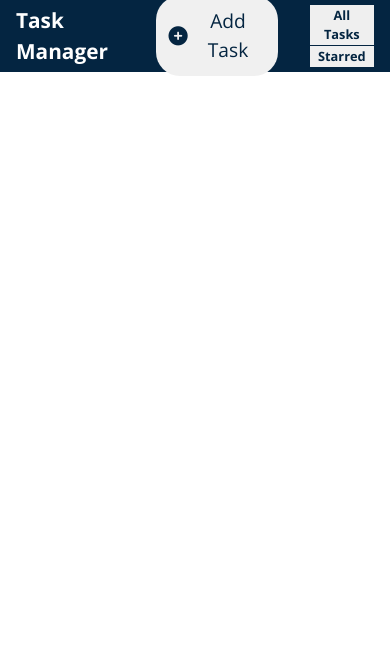
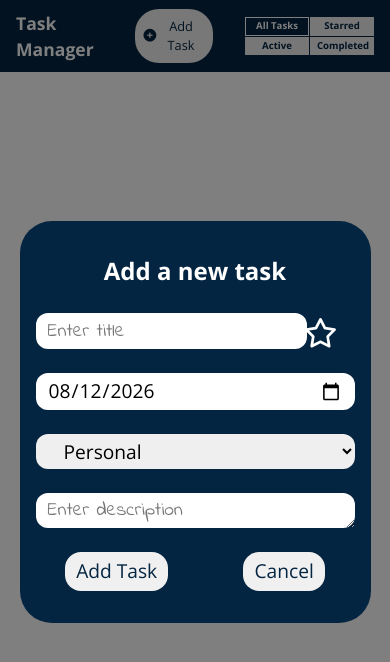
Before and after one commit to mer-mlpq/Personal-task-manager, a React (Vite) app: page / in a window 390 px wide. Both pictures are taken after a click on the button "Add Task". Shown: the top 662 px of the page. Built offline with nearby package versions, Linux system fonts and the light colour scheme.

Commit message:
added te add task button functionality

```diff
--- a/index.html
+++ b/index.html
@@ -10,7 +10,7 @@
     <link rel="preconnect" href="https://fonts.googleapis.com" />
     <link rel="preconnect" href="https://fonts.gstatic.com" crossorigin />
     <link
-      href="https://fonts.googleapis.com/css2?family=Indie+Flower&family=Open+Sans:ital,wght@0,300..800;1,300..800&display=swap"
+      href="https://fonts.googleapis.com/css2?family=Indie+Flower&family=Caveat&family=Open+Sans:ital,wght@0,300..800;1,300..800&display=swap"
       rel="stylesheet"
     />
     <meta name="viewport" content="width=device-width, initial-scale=1.0" />
--- a/src/App.jsx
+++ b/src/App.jsx
@@ -1,10 +1,15 @@
 import "./css/App.css";
+import { useState } from "react";
 import Navbar from "./components/Navbar";
+import NewTask from "./components/NewTask";
 
 function App() {
+  const [isNewTaskOpen, setIsNewTaskOpen] = useState(false);
+
   return (
     <>
-      <Navbar />
+      <Navbar setIsNewTaskOpen={setIsNewTaskOpen} />
+      {isNewTaskOpen && <NewTask setIsNewTaskOpen={setIsNewTaskOpen} />}
     </>
   );
 }
--- a/src/components/Navbar.jsx
+++ b/src/components/Navbar.jsx
@@ -1,19 +1,21 @@
 import React from "react";
 import "../css/Navbar.css";
-const Navbar = () => {
+const Navbar = ({ setIsNewTaskOpen }) => {
   return (
     <nav className="open-sans">
       <div className="left-half">
         <h1 className="title ">Task Manager</h1>
       </div>
       <div className="right-half">
-        <button className="add-button">
+        <button className="add-button" onClick={() => setIsNewTaskOpen(true)}>
           <i className="fa-solid fa-circle-plus add-icon"></i>
           <p>Add Task</p>
         </button>
-        <div className="task-type">
-          <button className="all-tasks-btn">All Tasks</button>
+        <div className="task-filters">
+          <button className="all-tasks-btn active">All Tasks</button>
           <button className="starred-tasks-btn">Starred</button>
+          <button className="active-tasks-btn">Active</button>
+          <button className="completed-tasks-btn">Completed</button>
         </div>
       </div>
     </nav>
--- /dev/null
+++ b/src/components/NewTask.jsx
@@ -0,0 +1,74 @@
+import React from "react";
+import { useState } from "react";
+import "../css/NewTask.css";
+const NewTask = ({ setIsNewTaskOpen }) => {
+  const dateToday = new Date();
+  const [starred, setStarred] = useState(false);
+
+  const handleSumbit = (e) => {
+    e.preventDefault();
+    setIsNewTaskOpen(false);
+  };
+  const handleCancel = (e) => {
+    e.preventDefault();
+    setIsNewTaskOpen(false);
+  };
+
+  return (
+    <>
+      <div className="modal-overlay">
+        <form className="new-task-form open-sans" action="">
+          <h3>Add a new task</h3>
+          <input
+            className="new-task-title indie-flower"
+            type="text"
+            placeholder="Enter title"
+            required
+          />
+          <i
+            className={`fa-${starred ? "solid" : "regular"} fa-star star-icon`}
+            onClick={() => setStarred(!starred)}
+          ></i>
+
+          <div className="task-details">
+            <input
+              className="new-task-time"
+              type="date"
+              defaultValue={`${dateToday.toISOString().split("T")[0]}`}
+            />
+            <select className="new-task-type" name="priority" id="priority">
+              <option value="low">Personal</option>
+              <option value="school">School</option>
+              <option value="qalam">Qalam</option>
+              <option value="coding">Coding</option>
+            </select>
+          </div>
+          <textarea
+            id="description"
+            rows={1}
+            placeholder="Enter description"
+            className="new-task-description indie-flower"
+          />
+          <div className="new-task-decision">
+            <button
+              onClick={handleSumbit}
+              className="new-task-submit"
+              type="submit"
+            >
+              Add Task
+            </button>
+            <button
+              onClick={handleCancel}
+              className="new-task-cancel"
+              type="button"
+            >
+              Cancel
+            </button>
+          </div>
+        </form>
+      </div>
+    </>
+  );
+};
+
+export default NewTask;
--- a/src/css/Navbar.css
+++ b/src/css/Navbar.css
@@ -31,19 +31,59 @@ nav {
   color: rgb(4, 37, 65);
   font-size: 1.2rem;
 }
-.task-type {
-  display: flex;
-  flex-direction: column;
-  gap: 0.5px;
+.task-filters {
+  display: grid;
+  grid-template-columns: repeat(2, 1fr);
+  gap: 1px;
 }
-.task-type button {
+.task-filters button {
   border: none;
   color: rgb(4, 37, 65);
   font-size: 0.8rem;
   font-weight: bold;
+  width: 5rem;
+  border: 1px solid transparent;
+  transition: transform 0.15s ease;
 }
+.task-filters button:hover {
+  transform: translateY(-0.5px);
+
+  background-color: rgb(225, 232, 240);
+}
+.task-filters button.active {
+  color: white;
+  background-color: rgb(4, 37, 65);
+  border: 1px solid white;
+}
+
 @media (max-width: 600px) {
   .title {
     font-size: 1.3rem;
   }
+  .add-button {
+    padding: 0.5rem;
+  }
+  .add-button > * {
+    color: rgb(4, 37, 65);
+    font-size: 1rem;
+  }
+  .task-filters button {
+    font-size: 0.7rem;
+  }
 }
+@media (max-width: 450px) {
+  .title {
+    font-size: 1.1rem;
+  }
+  .add-button {
+    padding: 0.5rem;
+  }
+  .add-button > * {
+    color: rgb(4, 37, 65);
+    font-size: 0.8rem;
+  }
+  .task-filters button {
+    font-size: 0.6rem;
+    width: 4rem;
+  }
+}
--- /dev/null
+++ b/src/css/NewTask.css
@@ -0,0 +1,104 @@
+.modal-overlay {
+  position: fixed;
+  inset: 0;
+  background-color: rgba(0, 0, 0, 0.5);
+  display: flex;
+  justify-content: center;
+  align-items: center;
+}
+.new-task-form {
+  position: relative;
+  background-color: rgb(4, 37, 65);
+  color: white;
+  width: 70%;
+  max-width: 800px;
+  display: flex;
+  flex-direction: column;
+  gap: 1.5rem;
+  padding: 3rem 1rem;
+  border-radius: 2rem;
+}
+.new-task-form h3 {
+  text-align: center;
+  font-size: 2rem;
+}
+.new-task-title {
+  width: 85%;
+  padding: 0.2rem 0.75rem;
+  border-radius: 0.75rem;
+  border: none;
+  font-size: 1.5rem;
+}
+.star-icon {
+  position: absolute;
+  right: 2rem;
+  top: 8.1rem;
+  font-size: 1.8rem;
+  color: white;
+}
+.star-icon:hover {
+  cursor: pointer;
+}
+.task-details {
+  display: flex;
+  justify-content: space-around;
+  gap: 1rem;
+}
+.new-task-time {
+  flex: 1;
+  padding: 0.2rem 0.75rem;
+  border-radius: 0.75rem;
+  border: none;
+  font-size: 1.5rem;
+}
+.new-task-type {
+  flex: 1;
+  padding: 0.2rem 1.5rem;
+  border-radius: 0.75rem;
+  border: none;
+  font-size: 1.5rem;
+}
+
+.new-task-description {
+  padding: 0.2rem 0.75rem;
+  border-radius: 0.75rem;
+  font-size: 1.5rem;
+  border: none;
+}
+.new-task-form button {
+  padding: 0.3rem 0.7rem;
+  border-radius: 1rem;
+  border: none;
+  background-color: #f0f0f0;
+  color: rgb(4, 37, 65);
+  font-size: 1.2rem;
+}
+.new-task-decision {
+  display: flex;
+  justify-content: space-around;
+  gap: 1rem;
+}
+
+@media (max-width: 620px) {
+  .new-task-form {
+    width: 90%;
+    padding: 2rem 1rem;
+  }
+  .new-task-form h3 {
+    font-size: 1.5rem;
+  }
+  .new-task-title,
+  .new-task-time,
+  .new-task-type,
+  .new-task-description {
+    font-size: 1.2rem;
+  }
+  .star-icon {
+    right: 2rem;
+    top: 6.2rem;
+  }
+  .task-details {
+    flex-direction: column;
+    gap: 1.5rem;
+  }
+}
--- a/src/css/index.css
+++ b/src/css/index.css
@@ -80,6 +80,9 @@ h6 {
 .indie-flower {
   font-family: "Indie Flower", cursive;
 }
+.caveat {
+  font-family: "Caveat", cursive;
+}
 button {
   cursor: pointer;
 }
```
